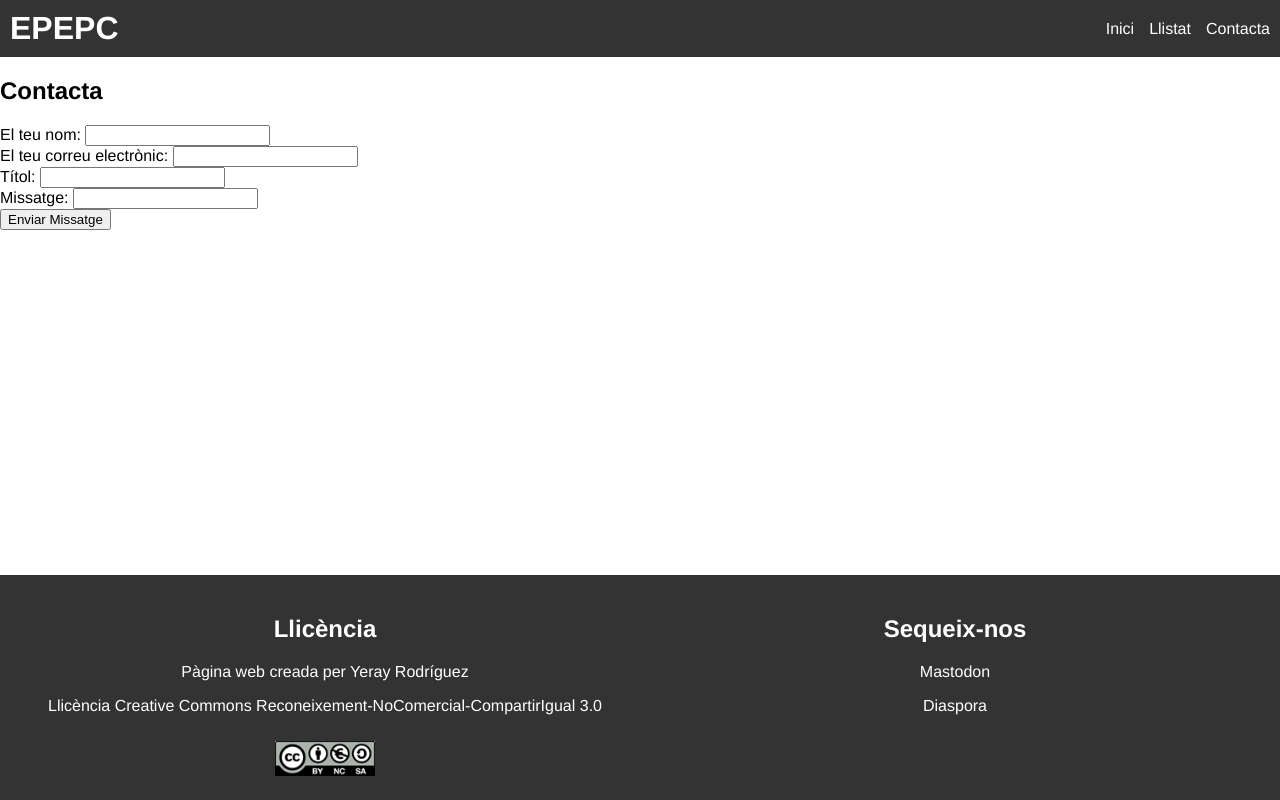
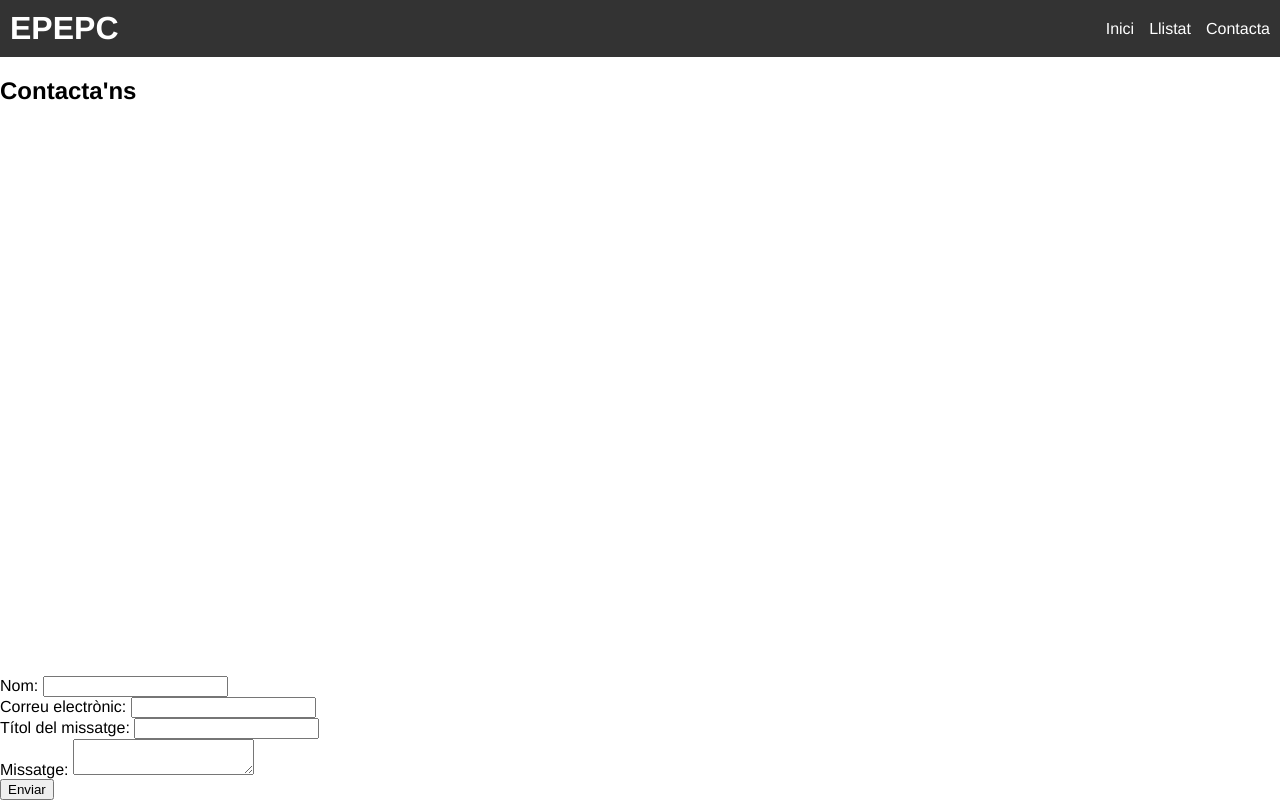
Before and after one commit to YerayRodriguezLopez/EspeciesPerillExtinci-JS, a plain HTML site: page EspeciesEnPerillExtincio/contact.html in a window 1280 px wide. Drawn offline with Linux system fonts and the light colour scheme.

Commit message:
Ended contact.html

```diff
--- a/EspeciesEnPerillExtincio/contact.html
+++ b/EspeciesEnPerillExtincio/contact.html
@@ -2,7 +2,7 @@
 <html lang="cat">
 <head>
     <meta charset="UTF-8">
-    <title>Llistat</title>
+    <title>Contacta</title>
     <link rel="stylesheet" href="../CSS/especies.css">
     <script src="../JavaScript/Scripts.js" type="module"></script>
 </head>
@@ -15,42 +15,31 @@
         <li><a href="contact.html">Contacta</a></li>
     </ul>
 </div>
+<h2>Contacta'ns</h2>
+<form id="contactForm">
     <div>
-    <h2>Contacta</h2>
-    <form action="/my-handling-form-page" method="post">
-        <div>
-            <label for="name">El teu nom:</label>
-            <input type="text" id="name" name="userName">
+        <label for="name">Nom:</label>
+        <input type="text" id="name" name="name" required>
+        <span id="nameError" class="error"></span>
     </div>
     <div>
-            <label for="mail">El teu correu electrònic:</label>
-            <input type="text" id="mail" name="mail">
+        <label for="mail">Correu electrònic:</label>
+        <input type="email" id="mail" name="mail" required>
+        <span id="mailError" class="error"></span>
     </div>
     <div>
-            <label for="title">Títol:</label>
-            <input type="text" id="title" name="title">
+        <label for="title">Títol del missatge:</label>
+        <input type="text" id="title" name="title" required>
+        <span id="titleError" class="error"></span>
     </div>
     <div>
         <label for="message">Missatge:</label>
-            <input id="text" name="message"></input>
+        <textarea id="message" name="message" required></textarea>
+        <span id="messageError" class="error"></span>
     </div>
     <div>
-            <input type="submit" value="Enviar Missatge"></input>
+        <button type="submit">Enviar</button>
     </div>
 </form>
-</div>
-<footer>
-    <div>
-        <h2>Llicència</h2>
-        <p>Pàgina web creada per Yeray Rodríguez</p>
-        <p>Llicència <a href="caretta_caretta.html">Creative Commons Reconeixement-NoComercial-CompartirIgual 3.0</a></p>
-        <img src="img/license.png">
-    </div>
-    <div>
-        <h2>Sequeix-nos</h2>
-            <p href="caretta_caretta.html">Mastodon</p>
-            <p href="caretta_caretta.html">Diaspora</p>
-    </div>
-</footer>
 </body>
 </html>
```
Lines whose indentation alone changed are shown as unchanged.
